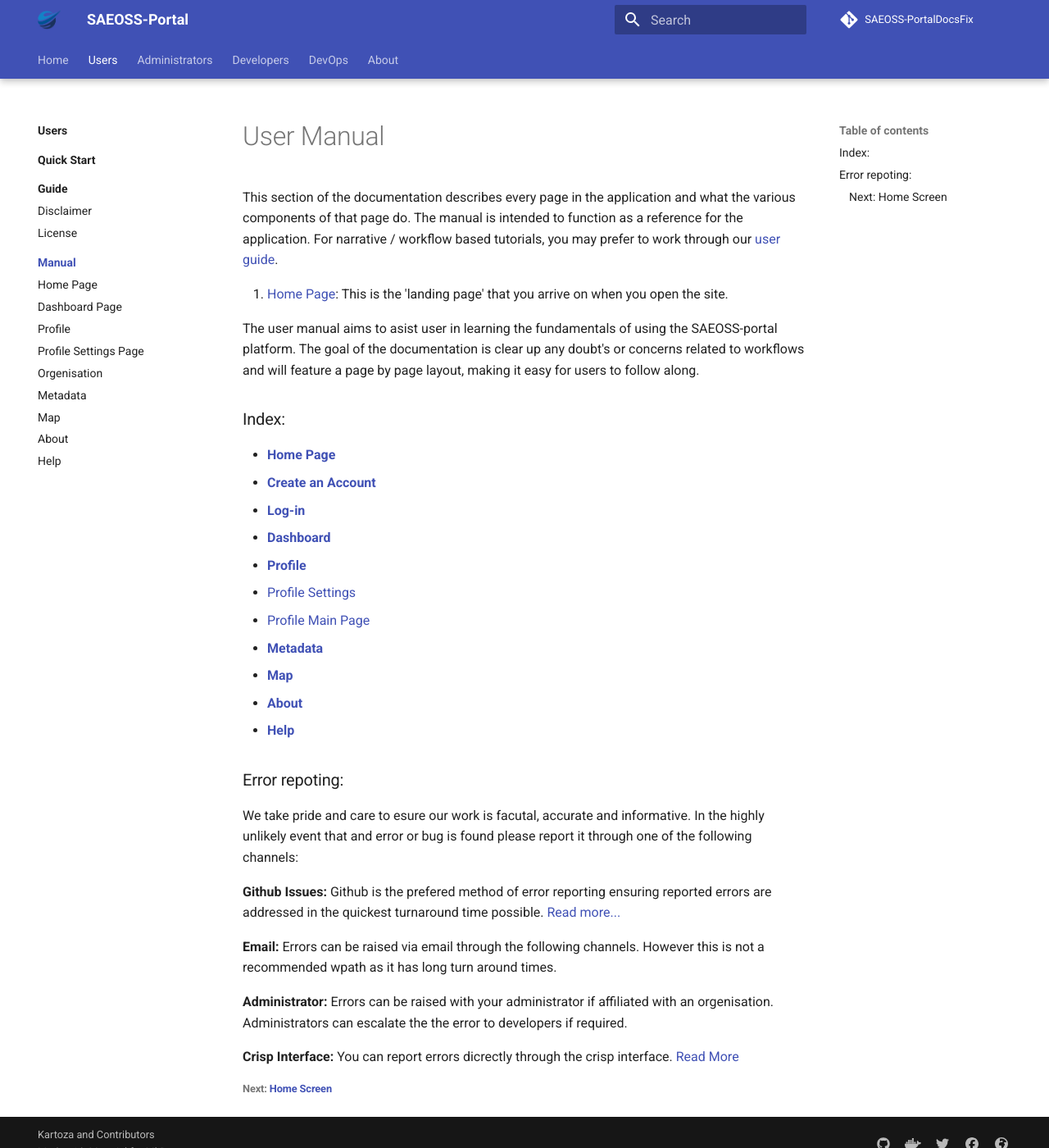
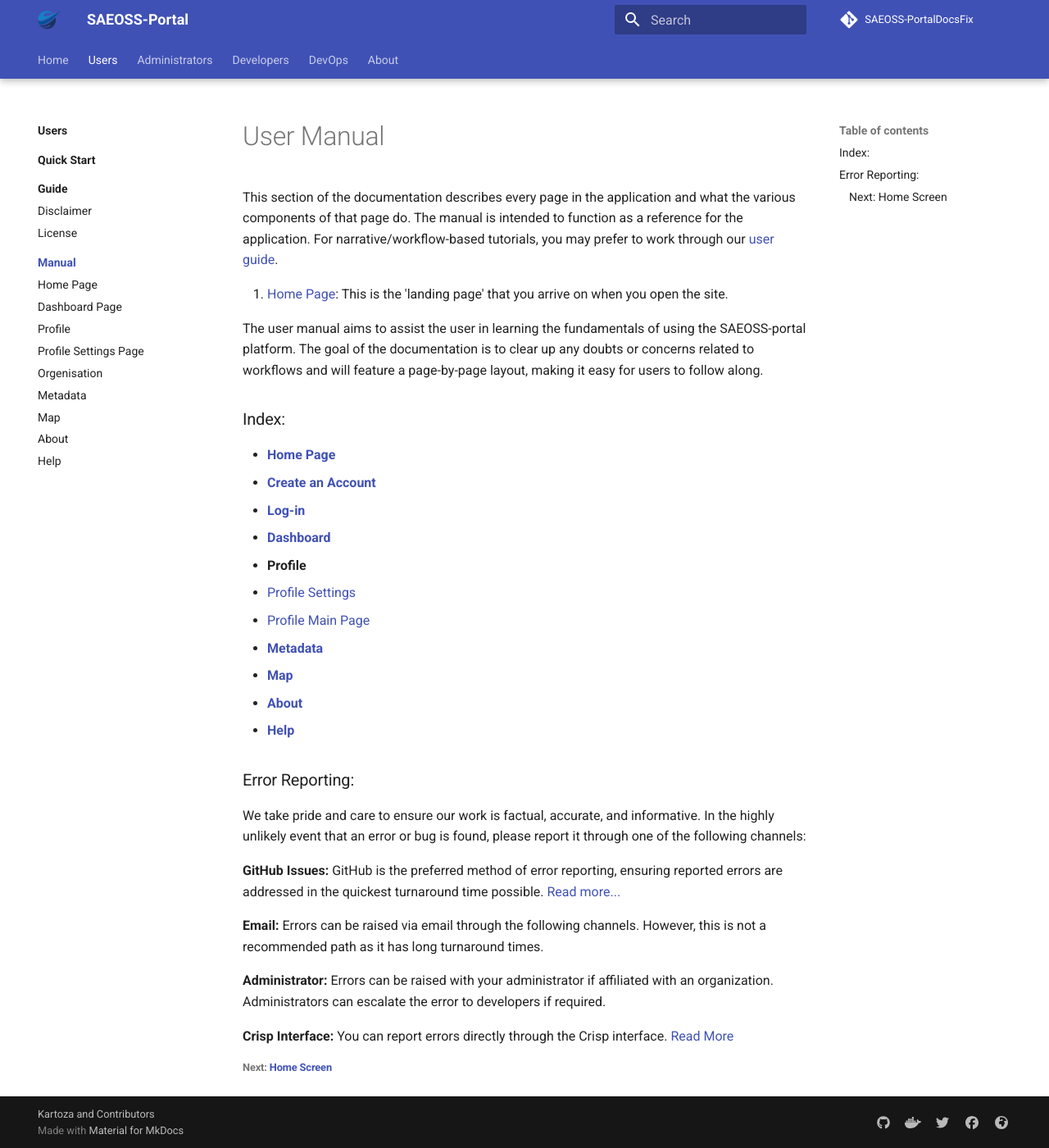
Before and after one commit to LunaAsefaw/SAEOSS-PortalDocsFix, an MkDocs documentation site: the page built from docs/src/user/manual/index.md, in a window 1280 px wide and 1400 px high. Shown: the whole window at 82% size. Built offline with MkDocs 1.6.1 and Material for MkDocs 9.7.7, drawn with Linux system fonts in a browser that asks for light colours; comment, search, counter and statistics services are not loaded.

Commit message:
quickfix

```diff
--- a/docs/src/user/manual/index.md
+++ b/docs/src/user/manual/index.md
@@ -1,44 +1,43 @@
-
 # User Manual
 
-<!-- this is a maual for the user to be able to get a great understanding of what the platform does and how it works. Go into GREAT detail here. Guide entries should link to this -->
+<!-- This is a manual for the user to be able to get a great understanding of what the platform does and how it works. Go into GREAT detail here. Guide entries should link to this -->
 
 This section of the documentation describes every page in the application and
 what the various components of that page do. The manual is intended to function
-as a reference for the application. For narrative / workflow based tutorials,
+as a reference for the application. For narrative/workflow-based tutorials,
 you may prefer to work through our [user guide](../guide/index.md).
 
 1. [Home Page](home.md): This is the 'landing page' that you arrive on when you open the site.
 
-The user manual aims to asist user in learning the fundamentals of using the SAEOSS-portal platform. The goal of the documentation is clear up any doubt's or concerns related to workflows and will feature a page by page layout, making it easy for users to follow along.
+The user manual aims to assist the user in learning the fundamentals of using the SAEOSS-portal platform. The goal of the documentation is to clear up any doubts or concerns related to workflows and will feature a page-by-page layout, making it easy for users to follow along.
 
 ### Index:
 - [**Home Page**](./home.md)
   - [**Create an Account**](./home.md#signup)
   - [**Log-in**](./home.md#login)
 - [**Dashboard**](./dashboard.md)
-- [**Profile**](./profile_page.md)
+- **Profile**
   - [Profile Settings](./profile_settings.md)
   - [Profile Main Page](./profile_page.md)
-- [**Metadata**](./metdata.md)
+- [**Metadata**](./metadata.md)
 - [**Map**](./map.md)
 - [**About**](./about.md)
 - [**Help**](./help.md)
 
-### Error repoting:
-We take pride and care to esure our work is facutal, accurate and informative. In the highly unlikely event that and error or bug is found please report it through one of the following channels:
+### Error Reporting:
+We take pride and care to ensure our work is factual, accurate, and informative. In the highly unlikely event that an error or bug is found, please report it through one of the following channels:
 
-**Github Issues:** Github is the prefered method of error reporting ensuring reported errors are addressed in the quickest turnaround time possible. [Read more...](opening_issues.md)
+**GitHub Issues:** GitHub is the preferred method of error reporting, ensuring reported errors are addressed in the quickest turnaround time possible. [Read more...](opening_issues.md)
 
-**Email:** Errors can be raised via email through the following channels. However this is not a recommended wpath as it has long turn around times.
+**Email:** Errors can be raised via email through the following channels. However, this is not a recommended path as it has long turnaround times.
 
-<!-- we need permission to do this before implementing the mails
+<!-- We need permission to do this before implementing the mails
 
 - info@kartoza.com
-- example@sansa.cm
-- exanple@saeonn.com -->
-**Administrator:** Errors can be raised with your administrator if affiliated with an orgenisation. Administrators can escalate the the error to developers if required.
+- example@sansa.com
+- example@saeonn.com -->
+**Administrator:** Errors can be raised with your administrator if affiliated with an organization. Administrators can escalate the error to developers if required.
 
-**Crisp Interface:** You can report errors dicrectly through the crisp interface. [Read More](./home.md#chrisp-interface)
+**Crisp Interface:** You can report errors directly through the Crisp interface. [Read More](./home.md#crisp-interface)
 
 ###### Next: [Home Screen](./home.md)
```
Also changed, not shown: docs/src/user/index.md (+2 -3 lines), docs/src/user/manual/opening_issues.md (+10 -14 lines), docs/src/user/manual/orgenisation.md (+1 -1 lines), docs/src/user/manual/profile_page.md (+3 -3 lines), docs/src/user/manual/profile_settings.md (+10 -13 lines).
